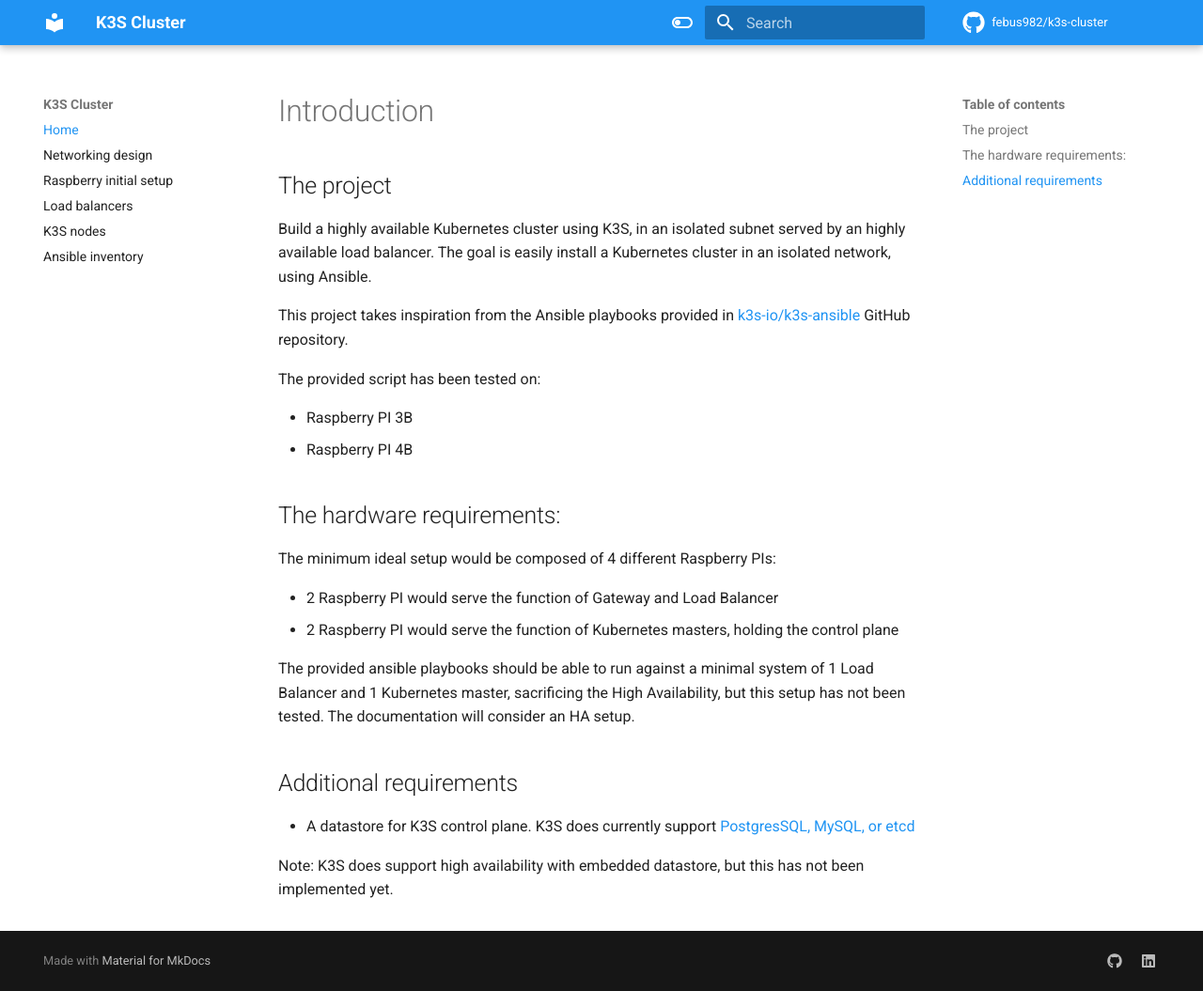
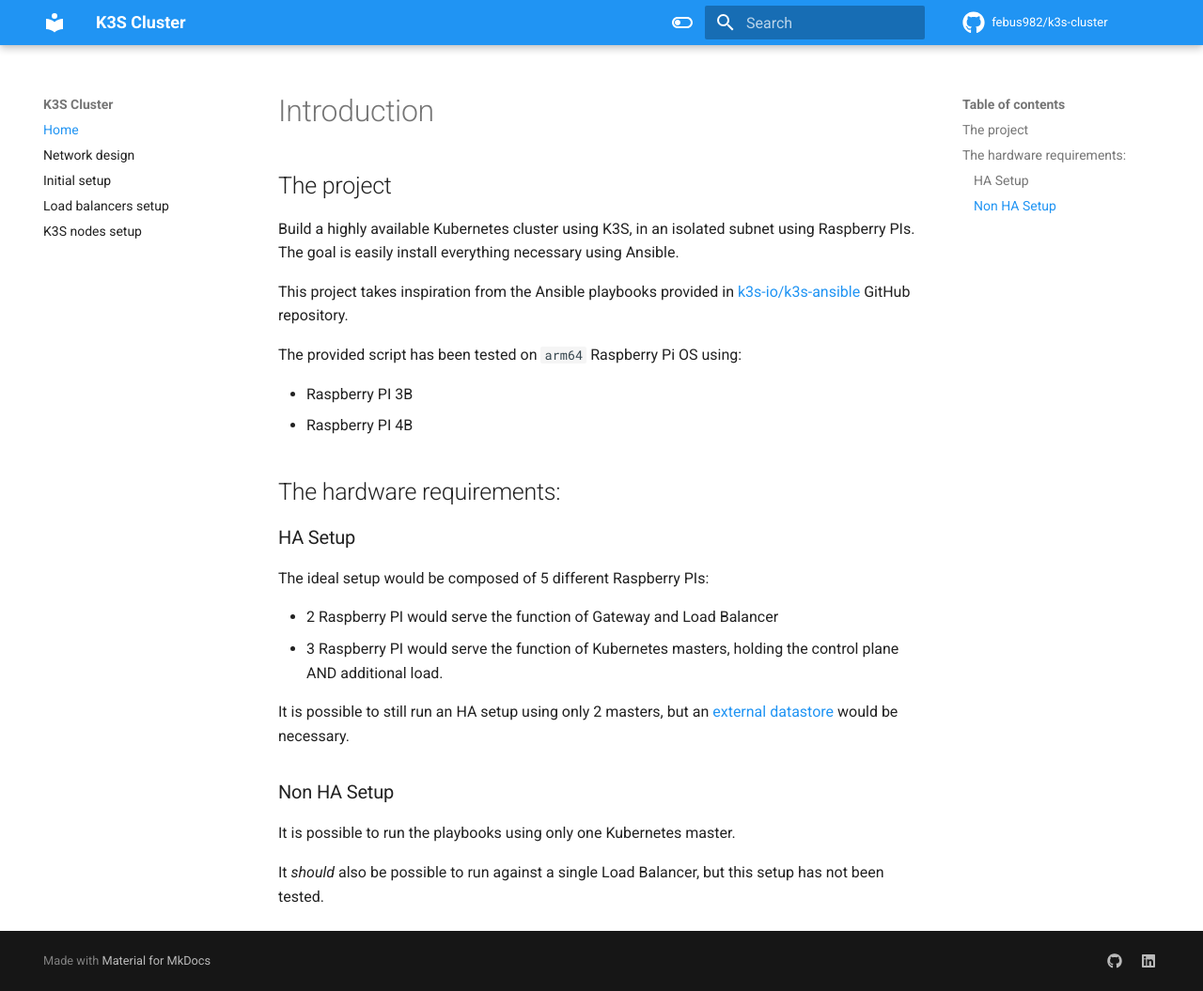
Before and after one commit to febus982/k3s-cluster, an MkDocs documentation site: the page built from docs/index.md, in a window 1280 px wide and 1055 px high. Shown: the whole window at 94% size. Built offline with MkDocs 1.6.1 and Material for MkDocs 9.7.7, drawn with Linux system fonts in a browser that asks for light colours; comment, search, counter and statistics services are not loaded.

Commit message:
Improve documentation

```diff
--- a/docs/index.md
+++ b/docs/index.md
@@ -2,28 +2,31 @@
 
 ## The project
 
-Build a highly available Kubernetes cluster using K3S, in an isolated subnet served by an highly available load balancer.
-The goal is easily install a Kubernetes cluster in an isolated network, using Ansible.
+Build a highly available Kubernetes cluster using K3S, in an isolated subnet using Raspberry PIs.
+The goal is easily install everything necessary using Ansible.
 
-This project takes inspiration from the Ansible playbooks provided in [k3s-io/k3s-ansible](https://github.com/k3s-io/k3s-ansible) GitHub repository.
+This project takes inspiration from the Ansible playbooks provided in [k3s-io/k3s-ansible](https://github.com/k3s-io/k3s-ansible)
+GitHub repository.
 
-The provided script has been tested on:
+The provided script has been tested on `arm64` Raspberry Pi OS using:
 
 - Raspberry PI 3B
 - Raspberry PI 4B
 
 ## The hardware requirements:
 
-The minimum ideal setup would be composed of 4 different Raspberry PIs:
+### HA Setup
+
+The ideal setup would be composed of 5 different Raspberry PIs:
 
 - 2 Raspberry PI would serve the function of Gateway and Load Balancer
-- 2 Raspberry PI would serve the function of Kubernetes masters, holding the control plane
+- 3 Raspberry PI would serve the function of Kubernetes masters, holding the control plane AND additional load.
 
-The provided ansible playbooks should be able to run against a minimal system of 1 Load Balancer and 1 Kubernetes master,
-sacrificing the High Availability, but this setup has not been tested. The documentation will consider an HA setup.
+It is possible to still run an HA setup using only 2 masters, but an [external datastore](https://rancher.com/docs/k3s/latest/en/installation/datastore)
+would be necessary.
 
-## Additional requirements
+### Non HA Setup
 
-- A datastore for K3S control plane. K3S does currently support [PostgresSQL, MySQL, or etcd](https://rancher.com/docs/k3s/latest/en/installation/datastore)
+It is possible to run the playbooks using only one Kubernetes master.
 
-Note: K3S does support high availability with embedded datastore, but this has not been implemented yet.
+It _should_ also be possible to run against a single Load Balancer, but this setup has not been tested.
--- a/mkdocs.yml
+++ b/mkdocs.yml
@@ -3,11 +3,10 @@ repo_url: https://github.com/febus982/k3s-cluster
 repo_name: febus982/k3s-cluster
 nav:
   - Home: index.md
-  - Networking design: networking.md
-  - Raspberry initial setup: initial_setup.md
-  - Load balancers: load_balancers.md
-  - K3S nodes: k3s_nodes.md
-  - Ansible inventory: inventory.md
+  - Network design: network.md
+  - Initial setup: initial_setup.md
+  - Load balancers setup: load_balancers.md
+  - K3S nodes setup: k3s_nodes.md
 
 markdown_extensions:
   - pymdownx.snippets
```
Also changed, not shown: docs/initial_setup.md (+25 -5 lines), docs/inventory.md (deleted, +0 -5 lines), docs/k3s_nodes.md (+12 -5 lines), docs/load_balancers.md (+5 -1 lines), docs/network.md (renamed from docs/networking.md, +2 -2 lines), 1 other file.
